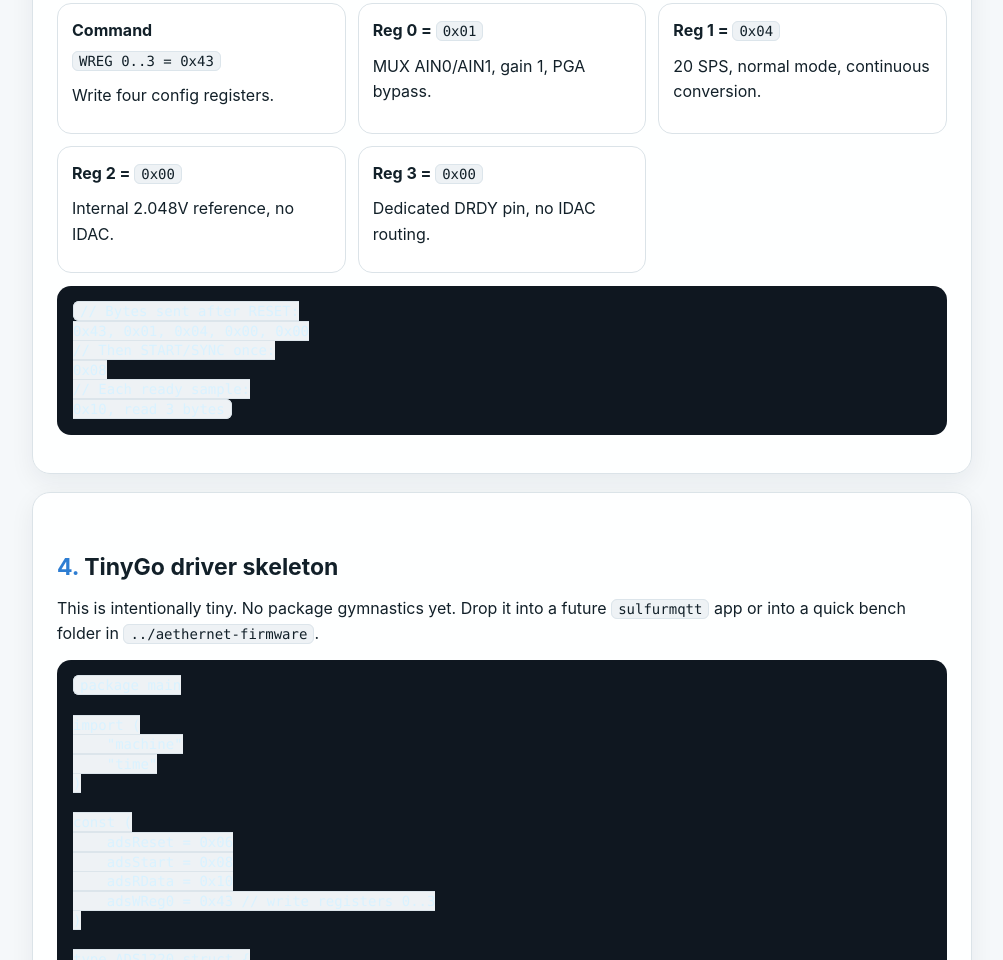
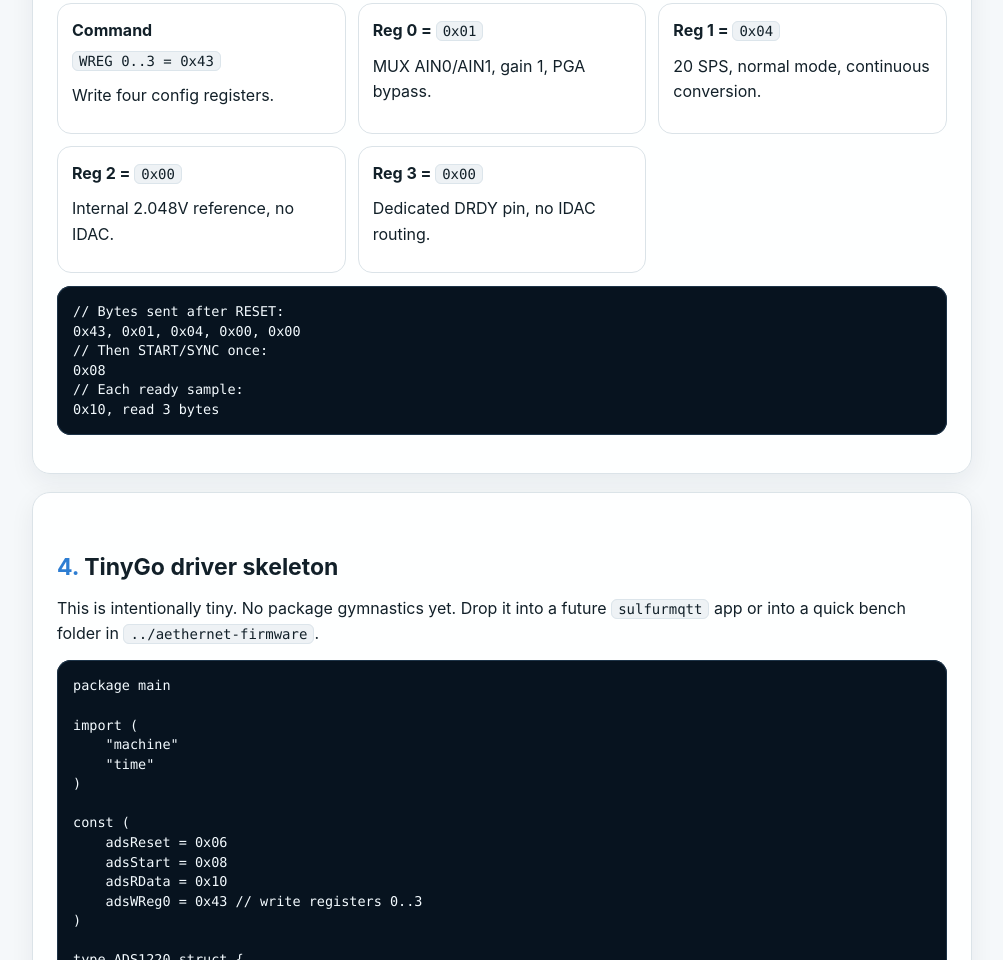
Before and after one commit to asp2131/asp2131.github.io, a plain HTML site: page louisianair/lessons/0002-tinygo-ads1220-driver.html in a window 1280 px wide. Shown: the part 1400-2360 px from the top of the page, without its empty margins (138-1141 px from the left). Drawn offline with Linux system fonts and the light colour scheme.

Commit message:
Improve lesson code contrast

```diff
--- a/louisianair/lessons/0002-tinygo-ads1220-driver.html
+++ b/louisianair/lessons/0002-tinygo-ads1220-driver.html
@@ -13,7 +13,7 @@
   .kicker{color:var(--accent);font-size:12px;font-weight:800;text-transform:uppercase;letter-spacing:.1em}.lede{font-size:19px;color:var(--muted);margin:4px 0 0}.mission{margin-top:16px;padding:13px 15px;border-left:5px solid var(--ok);background:#eaf8f3;border-radius:10px}
   h1{font-size:34px;line-height:1.12;margin:8px 0}h2{font-size:23px;margin:32px 0 10px}h3{font-size:18px;margin:22px 0 8px}.n{color:var(--accent)}
   p{margin:10px 0}a{color:var(--accent)}code{background:#eef2f5;border:1px solid #dce5eb;padding:1px 6px;border-radius:6px;font:14px ui-monospace,SFMono-Regular,Menlo,monospace}
-  pre{background:var(--code);color:#d9f2ff;border-radius:14px;padding:16px;overflow:auto;font:13.5px/1.45 ui-monospace,SFMono-Regular,Menlo,monospace}pre b{color:#fff09a}.grid{display:grid;grid-template-columns:repeat(auto-fit,minmax(230px,1fr));gap:12px}.mini{border:1px solid var(--line);border-radius:14px;padding:14px;background:#fff}.mini b{display:block;margin-bottom:4px}.warn{background:#fff5f1;border:1px solid #f3c4b4;border-left:5px solid var(--warn);padding:14px;border-radius:12px}.tip{background:#eef4fb;border-left:5px solid var(--accent);padding:14px;border-radius:12px}
+  pre{background:#07131f;color:#f4fbff;border-radius:14px;padding:16px;overflow:auto;font:13.5px/1.45 ui-monospace,SFMono-Regular,Menlo,monospace;box-shadow:inset 0 0 0 1px #1d3347}pre code{background:transparent;color:inherit;border:0;padding:0;border-radius:0;font:inherit}pre b{color:#ffe66d}.grid{display:grid;grid-template-columns:repeat(auto-fit,minmax(230px,1fr));gap:12px}.mini{border:1px solid var(--line);border-radius:14px;padding:14px;background:#fff}.mini b{display:block;margin-bottom:4px}.warn{background:#fff5f1;border:1px solid #f3c4b4;border-left:5px solid var(--warn);padding:14px;border-radius:12px}.tip{background:#eef4fb;border-left:5px solid var(--accent);padding:14px;border-radius:12px}
   table{width:100%;border-collapse:collapse;margin:8px 0;background:#fff;border:1px solid var(--line);border-radius:12px;overflow:hidden}th,td{text-align:left;padding:9px 10px;border-bottom:1px solid var(--line)}th{font-size:12px;color:var(--muted);text-transform:uppercase;letter-spacing:.05em}.pill{display:inline-block;border-radius:999px;padding:2px 9px;color:#fff;font-size:12px;font-weight:800}.h2s{background:var(--h2s);color:#2b2100}.spi{background:var(--accent)}.mqtt{background:var(--mqtt)}.ok{background:var(--ok)}
   .flow{display:grid;grid-template-columns:repeat(5,1fr);gap:8px;margin:16px 0}.flow div{background:#fff;border:1px solid var(--line);border-radius:14px;padding:12px;text-align:center;font-weight:800}.flow small{display:block;color:var(--muted);font-weight:500}.arrow:after{content:" →";color:var(--muted)}
   .quiz{background:#111a20;color:#dfe8ee;border-radius:16px;padding:20px}.quiz code{background:#20303a;color:#bfe0ff;border-color:#334753}footer{color:var(--muted);font-size:13px;margin-top:34px}@media(max-width:720px){.flow{grid-template-columns:1fr}.arrow:after{content:" ↓"}h1{font-size:28px}}
```
